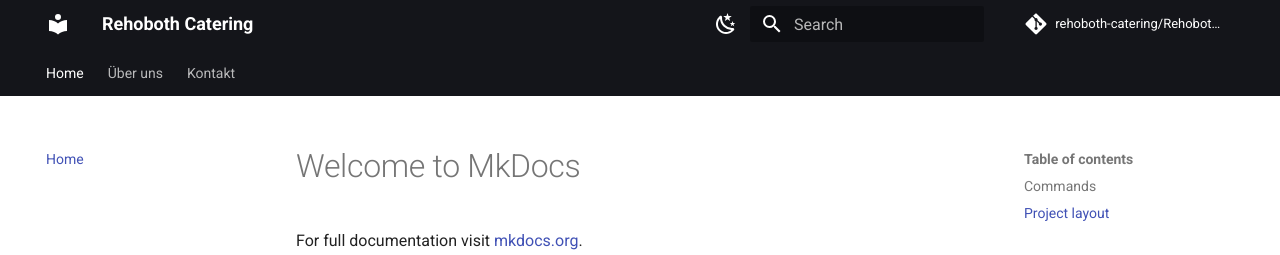
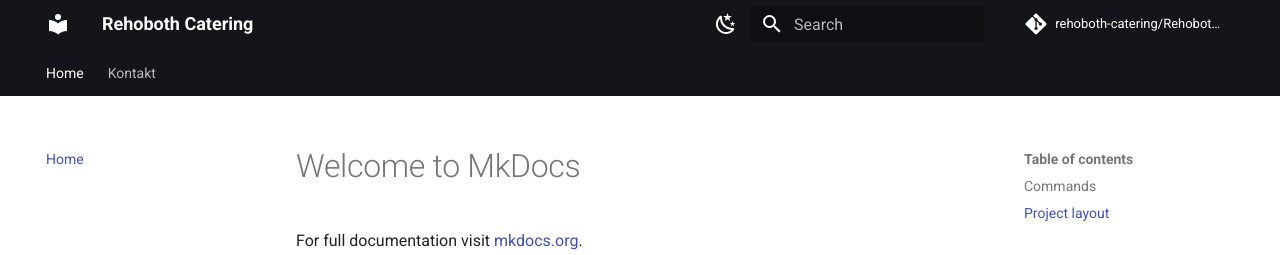
Before and after one commit to rehoboth-catering/Rehoboth-Catering-Website, an MkDocs documentation site: the page built from docs/index.md, in a window 1280 px wide. Shown: the top 255 px of the page. Built offline with MkDocs 1.6.1 and Material for MkDocs 9.7.7, drawn with Linux system fonts in a browser that asks for light colours; comment, search, counter and statistics services are not loaded.

Commit message:
Update mkdocs.yml

```diff
--- a/mkdocs.yml
+++ b/mkdocs.yml
@@ -45,5 +45,5 @@
 
 nav:
   - Home: index.md
-  - Über uns: us/about.md
+#  - Über uns: us/about.md
   - Kontakt: contact.md
```
